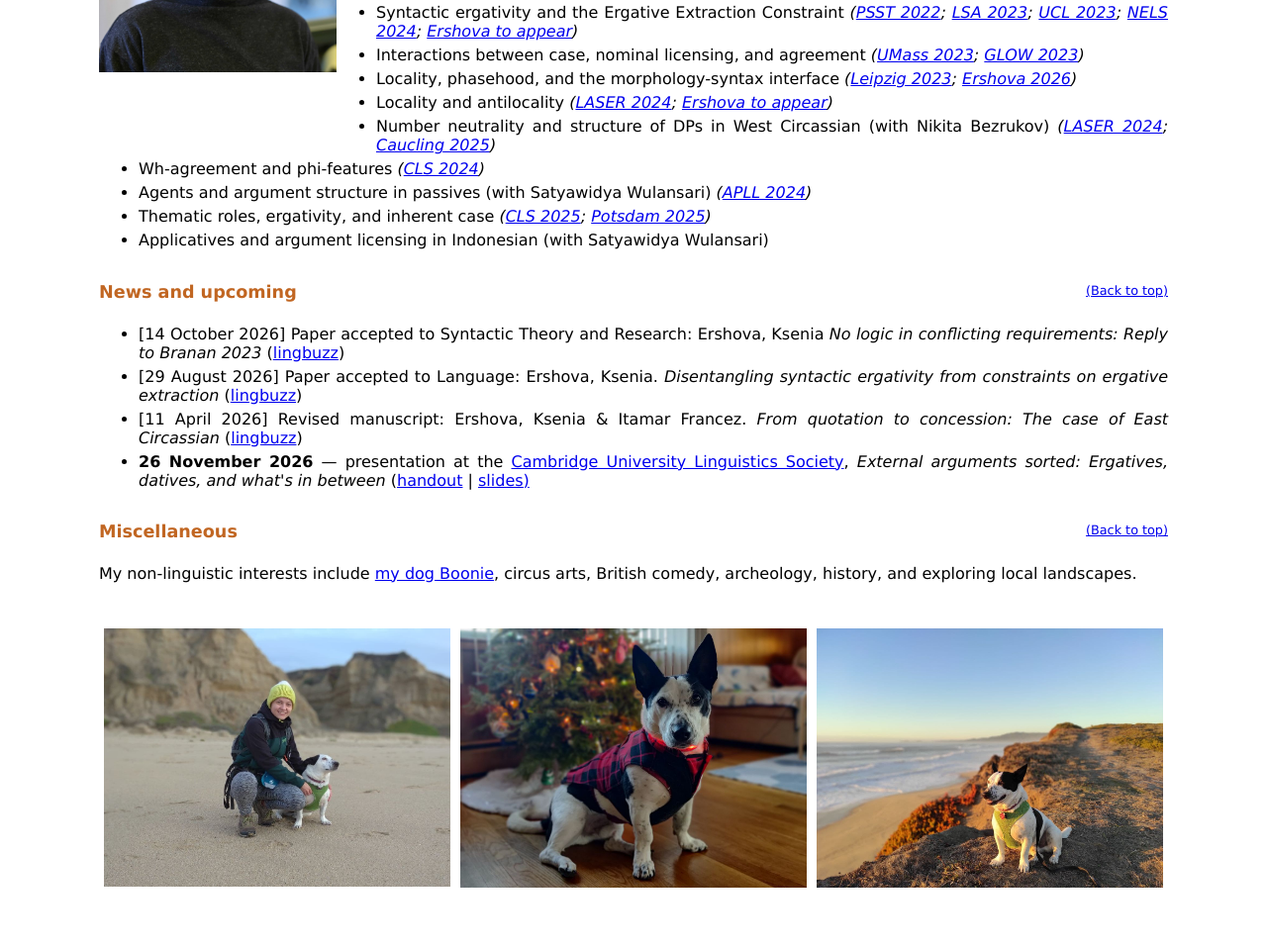
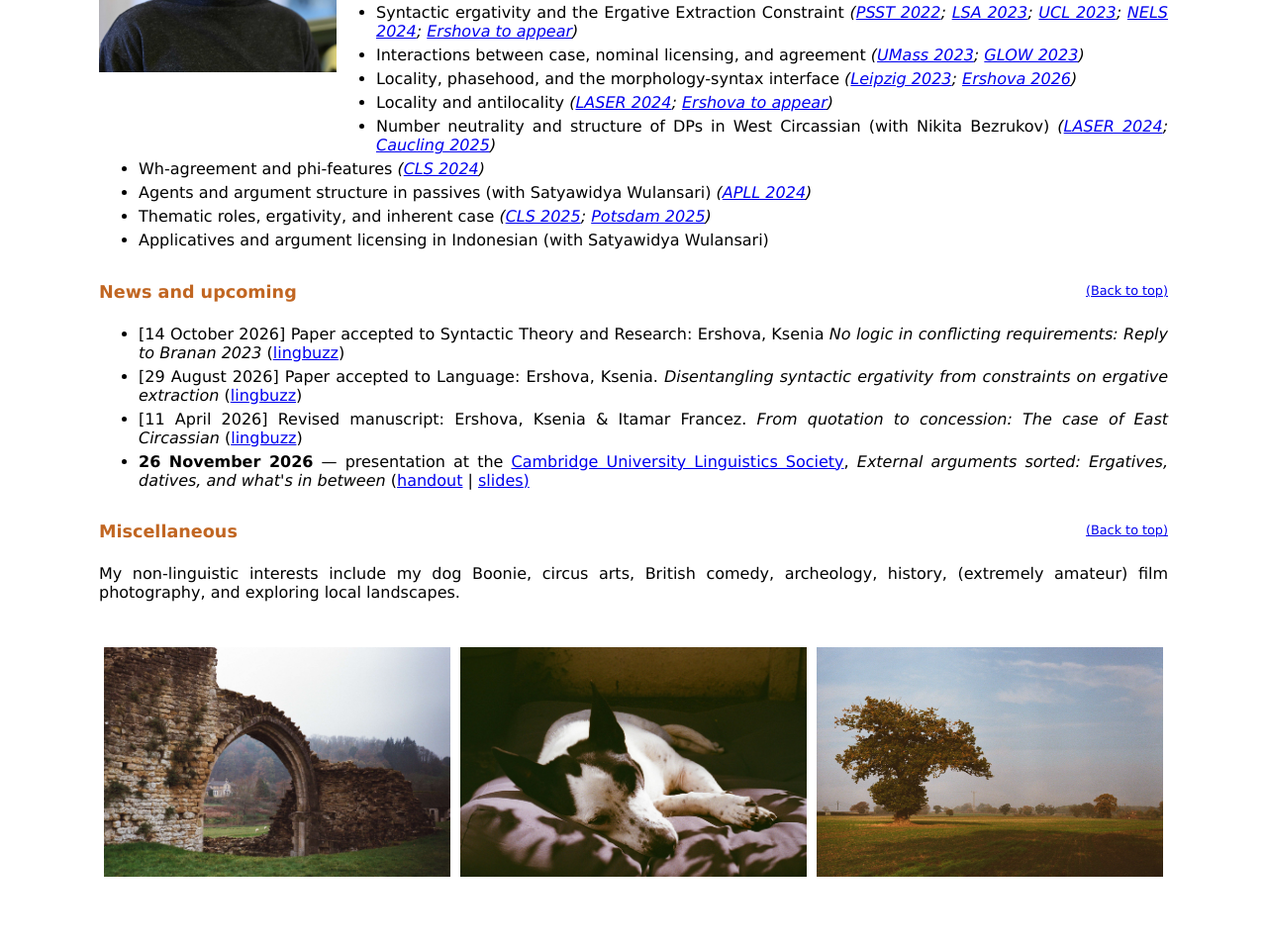
Before and after one commit to kershova/kershova.github.io, a plain HTML site: page index.html in a window 1280 px wide. Shown: the part 586-1545 px from the top of the page at 99% size. Drawn offline with Linux system fonts and the light colour scheme.

Commit message:
Add files via upload

```diff
--- a/index.html
+++ b/index.html
@@ -231,17 +231,17 @@ University College London</p>
 <p style="font-size:80%;float:right;"><a href="#top">(Back to top)</a></p>
 <h3 id="other" > Miscellaneous </h3>
 
-<p>My non-linguistic interests include <a href="https://www.instagram.com/booniethegoodboy/" target="_blank">my dog Boonie</a>, circus arts, British comedy, archeology, history, and exploring local landscapes.</p>
+<p>My non-linguistic interests include my dog Boonie, circus arts, British comedy, archeology, history, (extremely amateur) film photography, and exploring local landscapes.</p>
 
 <div class="row">
   <div class="column">
-    <img src="beach-boonie-and-human.jpg" alt="photo" style="border:0;width:500px;padding-top:20px;padding-bottom:50px;">
+    <img src="kirkham-abbey-2026.jpg" alt="photo" style="border:0;width:500px;padding-top:20px;padding-bottom:50px;">
   </div>
   <div class="column">
-    <img src="boonie-christmas.jpg" alt="photo" style="border:0;width:500px;padding-top:20px;padding-bottom:50px;">
+    <img src="boonie-2026.jpg" alt="photo" style="border:0;width:500px;padding-top:20px;padding-bottom:50px;">
   </div>
   <div class="column">
-    <img src="sunset-boonie.jpg" alt="photo" style="border:0;width:500px;padding-top:20px;padding-bottom:50px;">
+    <img src="hertfordshire-2026.jpg" alt="photo" style="border:0;width:500px;padding-top:20px;padding-bottom:50px;">
   </div>
 </div>
 
```
Also changed, not shown: boonie-2026.jpg (added), hertfordshire-2026.jpg (added), kirkham-abbey-2026.jpg (added).
